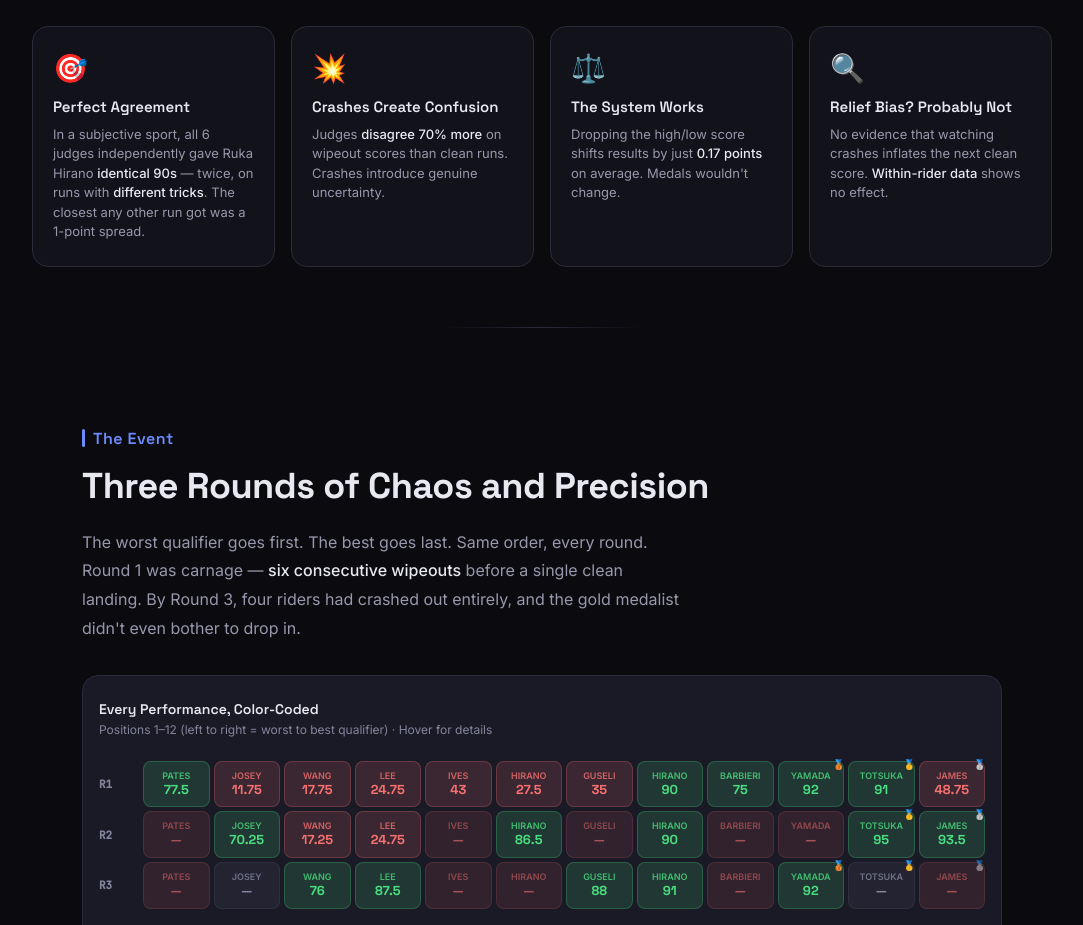
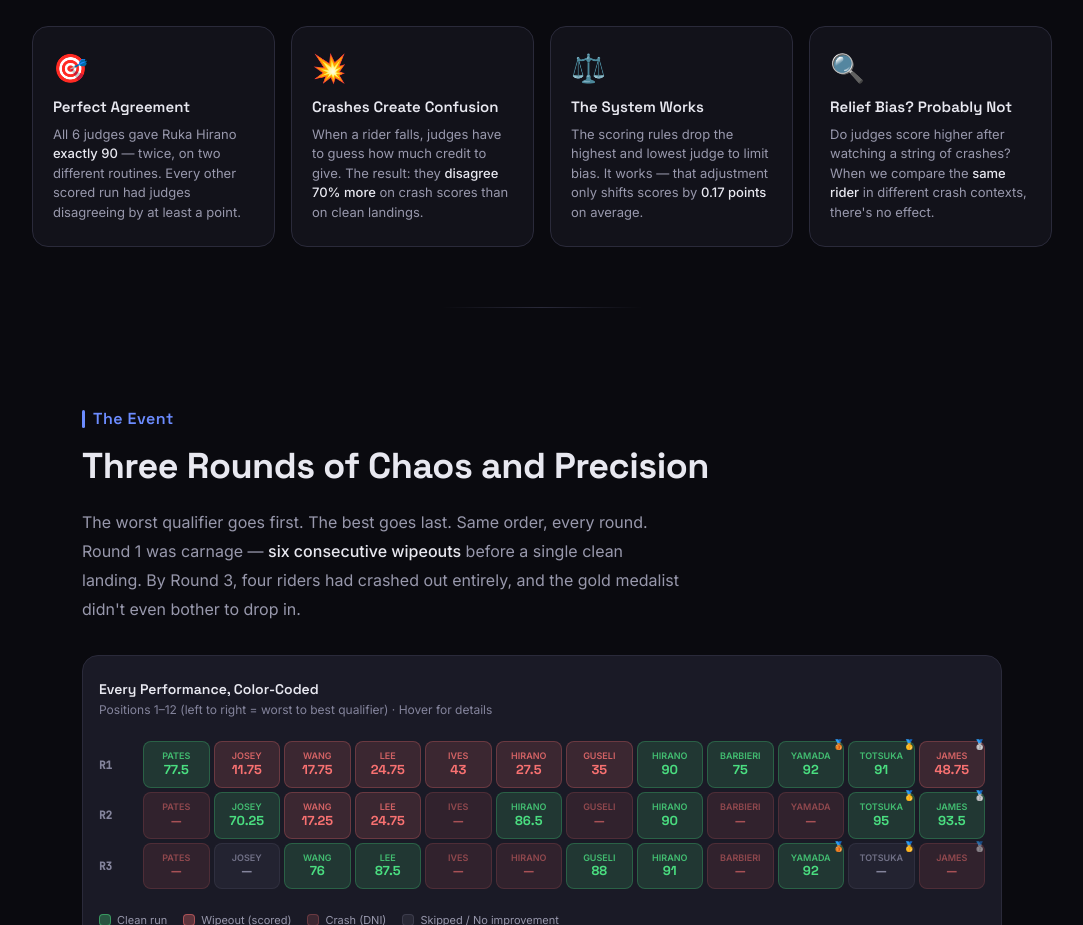
Before and after one commit to thekatiefox/snowboarding-halfpipe-analysis, a website: page index.html in a window 1280 px wide. Shown: the part 880-1805 px from the top of the page, without its empty margins (98-1181 px from the left). Drawn offline with nearby package versions, Linux system fonts and the light colour scheme.

Commit message:
Rewrite all key findings cards for clarity and consistent length

```diff
--- a/index.html
+++ b/index.html
@@ -236,22 +236,22 @@ body { font-family: 'Inter', system-ui, sans-serif; background: var(--bg); color
     <div class="finding-card">
       <div class="finding-icon">🎯</div>
       <div class="finding-title">Perfect Agreement</div>
-      <div class="finding-detail">In a subjective sport, all 6 judges independently gave Ruka Hirano <strong>identical 90s</strong> — twice, on runs with <strong>different tricks</strong>. The closest any other run got was a 1-point spread.</div>
+      <div class="finding-detail">All 6 judges gave Ruka Hirano <strong>exactly 90</strong> — twice, on two different routines. Every other scored run had judges disagreeing by at least a point.</div>
     </div>
     <div class="finding-card">
       <div class="finding-icon">💥</div>
       <div class="finding-title">Crashes Create Confusion</div>
-      <div class="finding-detail">Judges <strong>disagree 70% more</strong> on wipeout scores than clean runs. Crashes introduce genuine uncertainty.</div>
+      <div class="finding-detail">When a rider falls, judges have to guess how much credit to give. The result: they <strong>disagree 70% more</strong> on crash scores than on clean landings.</div>
     </div>
     <div class="finding-card">
       <div class="finding-icon">⚖️</div>
       <div class="finding-title">The System Works</div>
-      <div class="finding-detail">Dropping the high/low score shifts results by just <strong>0.17 points</strong> on average. Medals wouldn't change.</div>
+      <div class="finding-detail">The scoring rules drop the highest and lowest judge to limit bias. It works — that adjustment only shifts scores by <strong>0.17 points</strong> on average.</div>
     </div>
     <div class="finding-card">
       <div class="finding-icon">🔍</div>
       <div class="finding-title">Relief Bias? Probably Not</div>
-      <div class="finding-detail">No evidence that watching crashes inflates the next clean score. <strong>Within-rider data</strong> shows no effect.</div>
+      <div class="finding-detail">Do judges score higher after watching a string of crashes? When we compare the <strong>same rider</strong> in different crash contexts, there's no effect.</div>
     </div>
   </div>
 </div>
```
Also changed, not shown: results/interactive-report.html (+4 -4 lines), scripts/generate_premium_report.js (+4 -4 lines).
